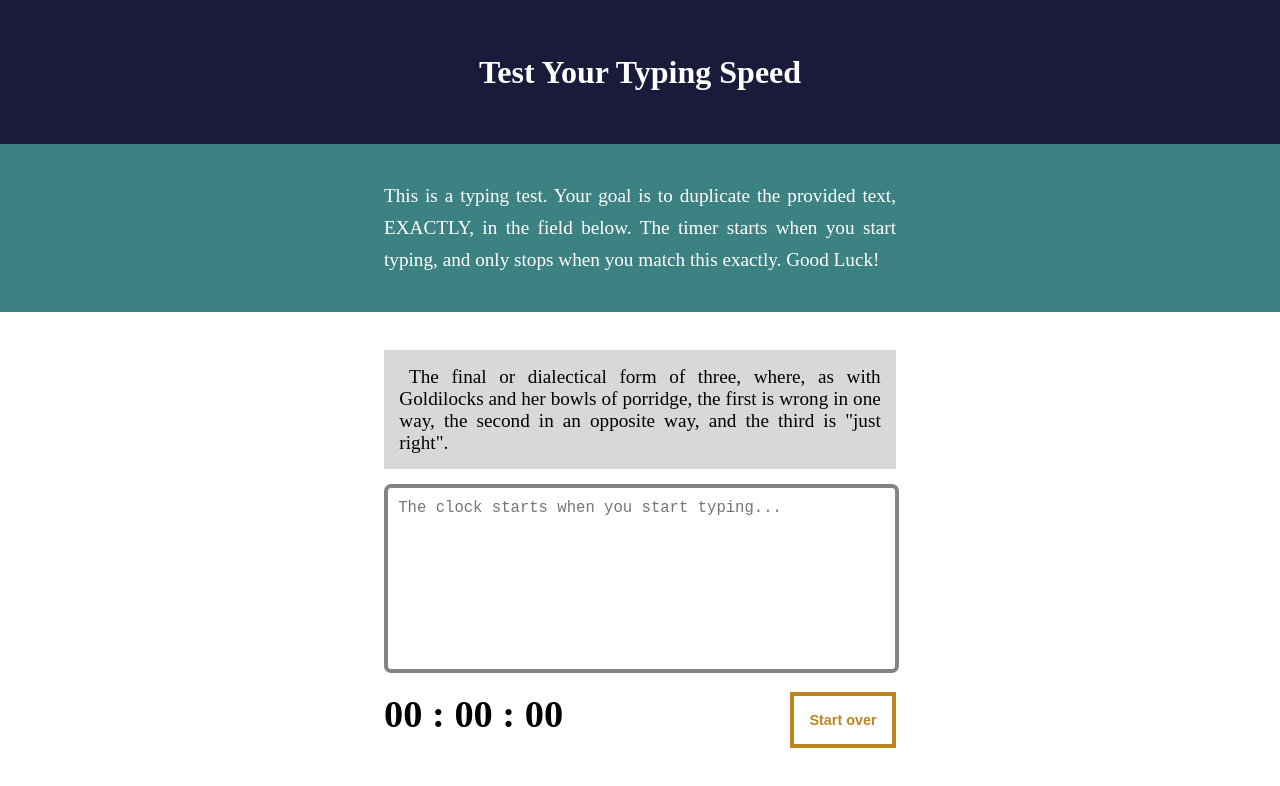
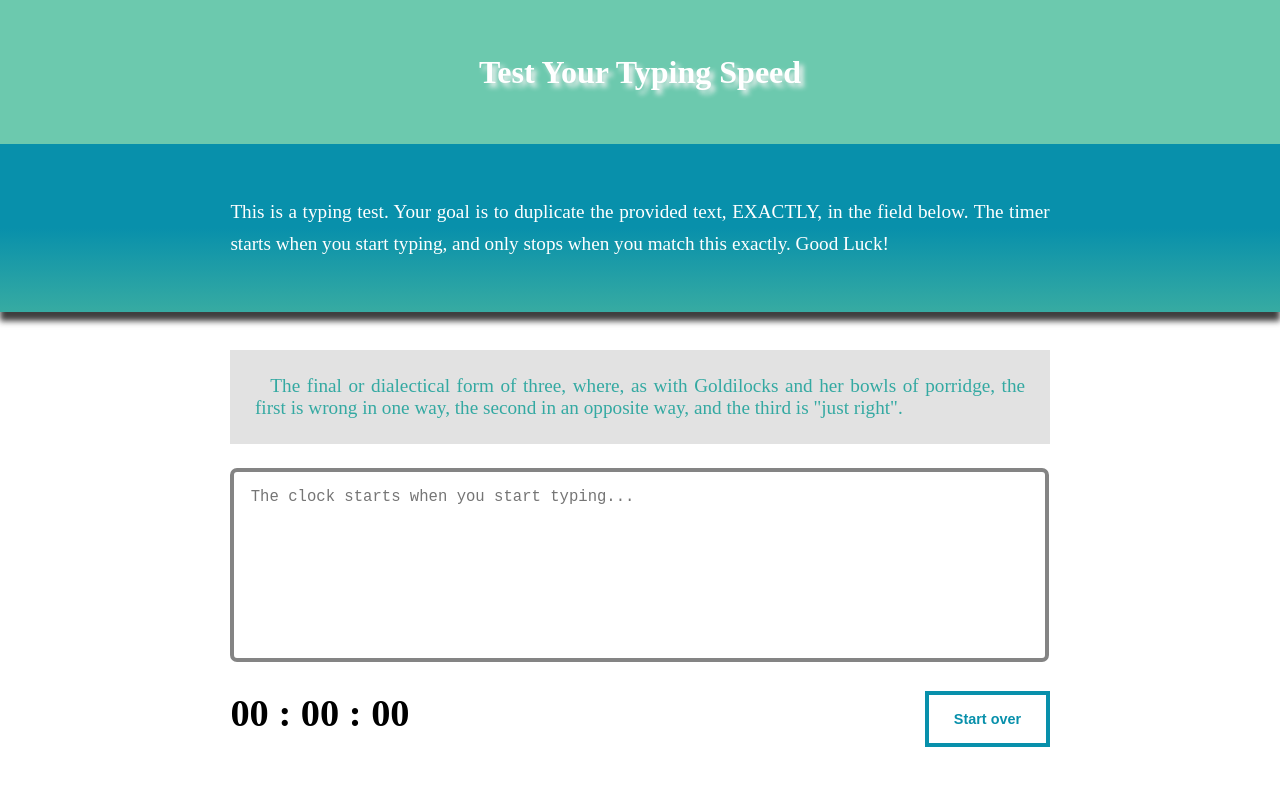
Before and after one commit to shivangi-srivastava-cedcoss/typing-test, a plain HTML site: page index.html in a window 1280 px wide. Drawn offline with Linux system fonts and the light colour scheme.

Commit message:
Add files via upload

```diff
--- a/script.js
+++ b/script.js
@@ -59,6 +59,7 @@ function compareStrings()
         {
             charSpan.classList.remove('correct');
             charSpan.classList.add('incorrect');
+            i++;
         }
     });
     if(inputString.value===outputString1)
--- a/style.css
+++ b/style.css
@@ -16,23 +16,25 @@ body
     justify-content: center;
     align-items: center;
     display: flex;
-    background:#1a1a3a;
+    background: #6cc9ae;
     height: 18vh;
     width: 100%;
     font-size: 2em;
     font-weight: bold;
+    text-shadow: 4px 4px 5px #f3f3f3;
 }
 .head
 {
     justify-content: center;
     align-items: center;
     display: flex;
-    background:#3c8282;
-    height:21vh;
-    padding-left: 30%;
-    padding-right: 30%;
+    background: linear-gradient(#0890ab,#0890ab,#37aba2);
+    height: 21vh;
+    padding-left: 18%;
+    padding-right: 18%;
     font-size: 1.2em;
     line-height: 4vh;
+    box-shadow: 0px 9px 6px 0px #232323de;
     text-align: justify;
 }
 .main
@@ -40,7 +42,7 @@ body
     justify-content: center;
     align-items: center;
     display: block;
-    padding:3% 30% 5% 30%;
+    padding:3% 18% 5% 18%;
 }
 #txtOutput, #txtInput
 {
@@ -53,12 +55,13 @@ body
 }
 .span-text
 {
-    background: #d8d8d8;
+    background: #e2e2e2;
     border: 1px;
     text-align: justify;
     padding: 3%;
     margin-bottom: 3%;
     font-size: 1.2em;
+    color: #34a9a2;
 }
 #txtOutput
 {
@@ -83,12 +86,12 @@ body
 }
 .btnStartOver
 {
-    border:4px solid #bd851f;
-    color: #bd851f;
-    background:transparent;
+    border: 4px solid #0890ab;
+    color: #0890ab;
+    background: transparent;
     font-size: 0.9em;
     font-weight: bold;
-    padding:2% 3%;
+    padding: 1% 3%;
     float: right;
     outline: none;
     height: 7vh;
```
